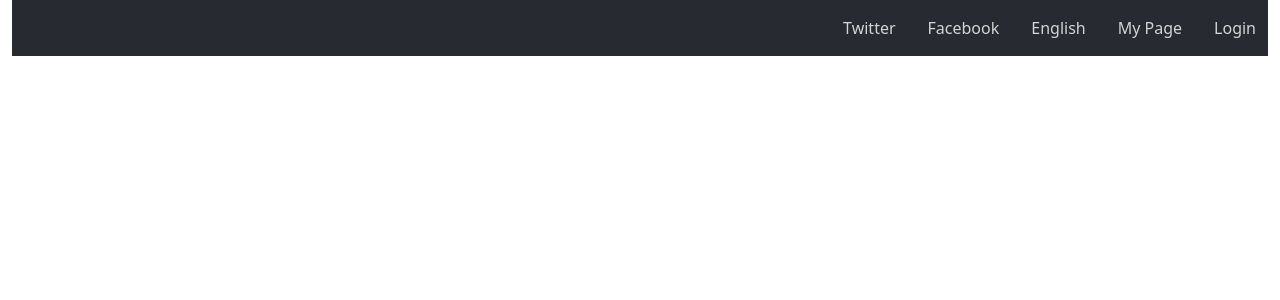
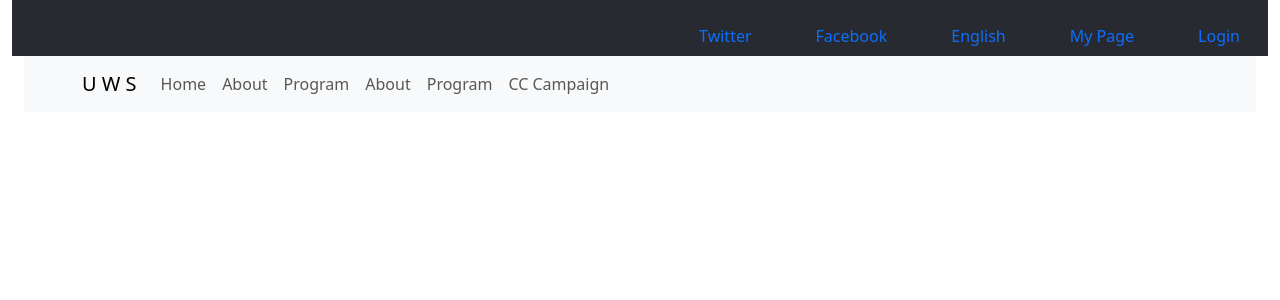
Before and after one commit to david-lafontant/united-world, a React (Create React App) app: page / in a window 1280 px wide. Shown: the top 300 px of the page. Built offline with nearby package versions, Linux system fonts and the light colour scheme.

Commit message:
Setup Heaader with React-Bootstrap

```diff
--- a/src/components/header/Header.jsx
+++ b/src/components/header/Header.jsx
@@ -1,20 +1,44 @@
+/* eslint-disable import/no-extraneous-dependencies */
 import React from 'react';
+// import { Link } from 'react-router-dom';
+// import { Button } from 'react-bootstrap/Button';
+import Container from 'react-bootstrap/Container';
+import Col from 'react-bootstrap/Col';
+import Nav from 'react-bootstrap/Nav';
+import Navbar from 'react-bootstrap/Navbar';
+import Row from 'react-bootstrap/Row';
 import styles from './Header.module.css';
 
 const Header = () => (
-  <header className="container-fluid">
-    <div className={`row ${styles.login_social}`}>
-      <div className="col">
-        <ul className={`${styles.login_social_list}`}>
-          <li>Twitter</li>
-          <li>Facebook</li>
-          <li>English</li>
-          <li>My Page</li>
-          <li>Login</li>
-        </ul>
-      </div>
-    </div>
-  </header>
+  <Container fluid>
+    <Row className={`d-none d-lg-block ${styles.login_social}`}>
+      <Col>
+        <Nav className={`${styles.login_social_list}`}>
+          <Nav.Link>Twitter</Nav.Link>
+          <Nav.Link>Facebook</Nav.Link>
+          <Nav.Link>English</Nav.Link>
+          <Nav.Link>My Page</Nav.Link>
+          <Nav.Link>Login</Nav.Link>
+        </Nav>
+      </Col>
+    </Row>
+    <Navbar collapseOnSelect expand="lg" className="bg-body-tertiary">
+      <Container>
+        <Navbar.Brand href="#home">U&nbsp;W&nbsp;S</Navbar.Brand>
+        <Navbar.Toggle aria-controls="responsive-navbar-nav" />
+        <Navbar.Collapse id="responsive-navbar-nav">
+          <Nav className="me-auto">
+            <Nav.Link href="#home">Home</Nav.Link>
+            <Nav.Link href="#about">About</Nav.Link>
+            <Nav.Link href="#program">Program</Nav.Link>
+            <Nav.Link href="#sponsors">About</Nav.Link>
+            <Nav.Link href="News">Program</Nav.Link>
+            <Nav.Link href="#campaign">CC Campaign</Nav.Link>
+          </Nav>
+        </Navbar.Collapse>
+      </Container>
+    </Navbar>
+  </Container>
 );
 
 export default Header;
```
